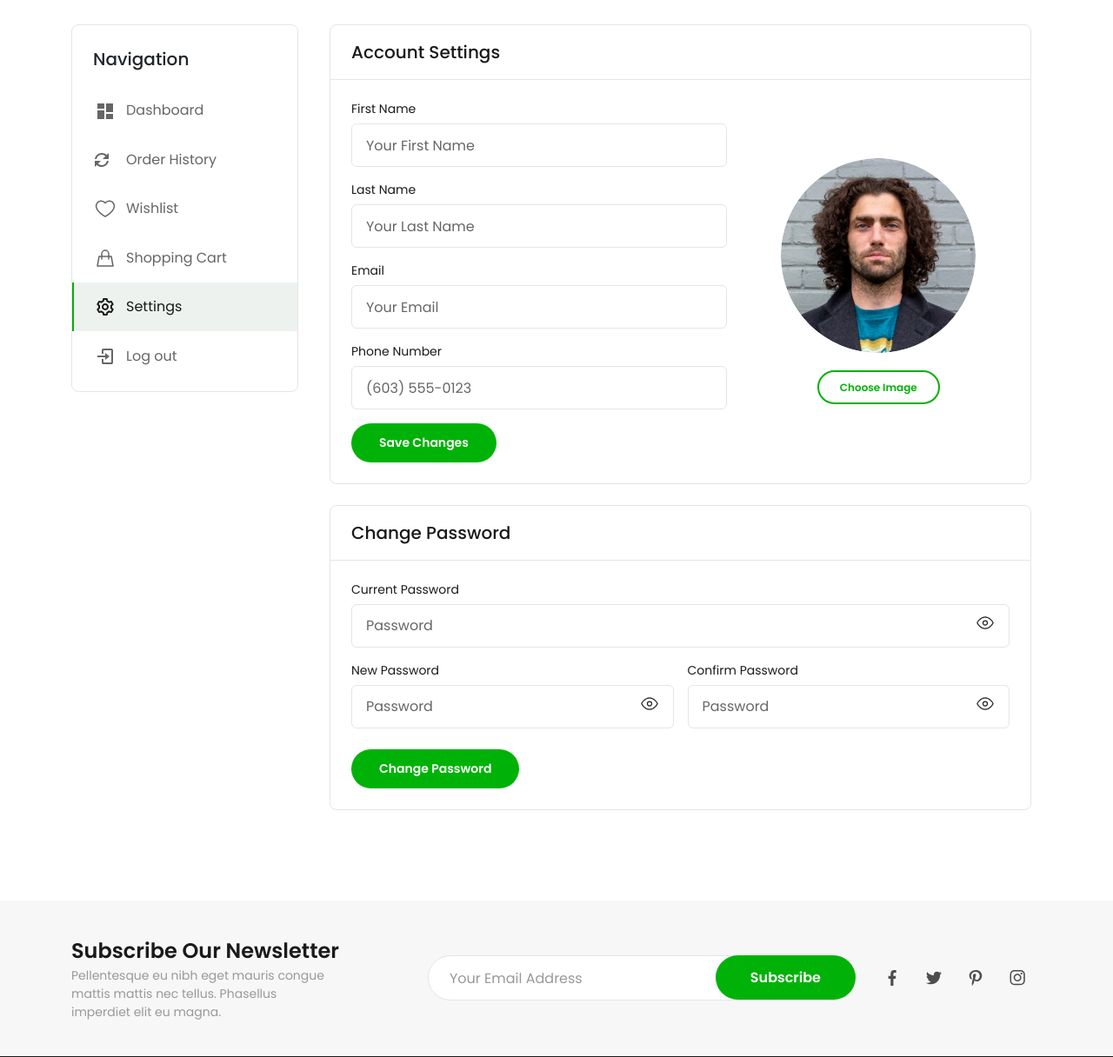
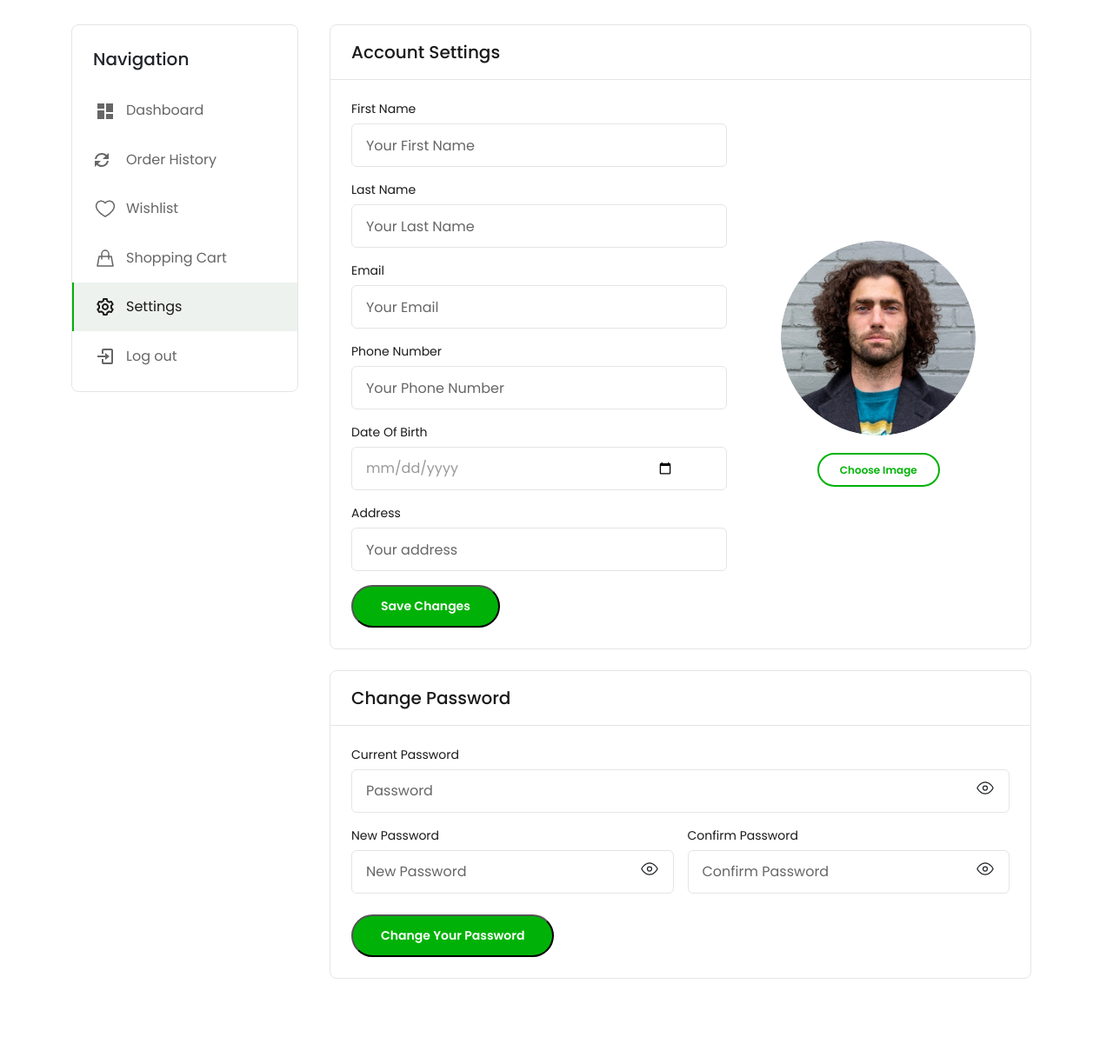
Before and after one commit to trungviet17/ClickFlix, a Django app: template myclickflix/templates/account/edit.html in a window 1280 px wide. Shown: the part 385-1601 px from the top of the page at 87% size. Run offline with Django 4.2, Linux system fonts and the light colour scheme; the template is opened without the code that fills it: values that come from a table or form of the project are taken from there, others are empty; some libraries are stand-ins or nearby versions; some web fonts are replaced.

Commit message:
update changepassword

```diff
--- a/myclickflix/account/form.py
+++ b/myclickflix/account/form.py
@@ -1,6 +1,7 @@
 from django import forms
 from django.contrib.auth.models import User
 from .models import Profile
+from django.contrib.auth.forms import PasswordChangeForm
 
 
 class UserRegistrationForm(forms.ModelForm):
@@ -49,4 +50,4 @@
 class ProfileForm(forms.ModelForm):
     class Meta:
         model = Profile
-        fields = ["date_of_birth", "user", "phone", "address"]
+        fields = ["date_of_birth", "phone", "address"]
--- a/myclickflix/templates/components/account_settings.html
+++ b/myclickflix/templates/components/account_settings.html
@@ -197,16 +197,24 @@
                           </div>
                           <div class="contact-form-input">
                             <label for="number1">Phone Number</label>
-                            <input
-                              type="number"
-                              id="number1"
-                              placeholder="(603) 555-0123"
-                            />
+                            <input type="text" placeholder="Your Phone Number" id ="{{profile_form.phone.id_for_label}}" name="{{ profile_form.phone.name}}" value="{{ profile_form.phone.value|default_if_none:'' }}"/>
                           </div>
+
+
+                          <div class="contact-form-input">
+                            <label for="bod">Date of Birth</label>
+                            <input type="date" placeholder="Your birthday" id="{{ profile_form.date_of_birth.id_for_label}}" name="{{ profile_form.date_of_birth.name}}" value="{{ profile_form.date_of_birth.value|default_if_none:'' }}"/>
+                          </div>
+
+                          <div class="contact-form-input">
+                            <label for="address">Address</label>
+                            <input type="text" placeholder="Your address" id="{{ profile_form.address.id_for_label}}" name="{{ profile_form.address.name }}" value="{{ profile_form.address.value|default_if_none:'' }}"/>
+                          </div>
+
+
                           <div class="contact-form-btn">
-                            <button class="button button--md" type="submit">
-                              Save Changes
-                            </button>
+                            <input class="button button--md" type="submit" value="Save Changes">
+
                           </div>
                         </div>
                       </form>
@@ -243,12 +251,13 @@
                 <h5 class="font-body--xxl-500">Change Password</h5>
               </div>
               <div class="dashboard__content-card-body">
-                <form action="#">
+                <form method="post">
+                  {% csrf_token %}
                   <div class="contact-form__content">
                     <div class="contact-form-input">
                       <label for="cpassword">Current Password </label>
                       <!-- TODO: Add password input -->
-                      <input type="password" placeholder="Password" id="{{ form.password.id_for_label }}" name="{{ form.password.name }}" value="{{ form.password.value|default_if_none:'' }}" />
+                      <input type="password" placeholder="Password" id="{{ edit_password_form.old_password.id_for_label }}" name="{{ edit_password_form.old_password.name }}" value="" />
                       <span
                         class="icon"
                         onclick="showPassword('cpassword',this)"
@@ -278,7 +287,7 @@
                         <label for="npassword">new Password </label>
 
                         <!-- TODO: Add password input -->
-                        <input type="password" placeholder="Password" id="{{ form.password.id_for_label }}" name="{{ form.password.name }}" value="{{ form.password.value|default_if_none:'' }}" />
+                        <input type="password" placeholder="New Password" id="{{ edit_password_form.new_password1.id_for_label }}" name="{{ edit_password_form.new_password1.name }}" value="" />
                         <span
                           class="icon"
                           onclick="showPassword('npassword',this)"
@@ -306,7 +315,7 @@
                       <div class="contact-form-input">
                         <label for="confirmPassword">confirm Password</label>
                         <!-- TODO: Add password input -->
-                        <input type="password" placeholder="Password" id="{{ form.password.id_for_label }}" name="{{ form.password.name }}" value="{{ form.password.value|default_if_none:'' }}" />
+                        <input type="password" placeholder="Confirm Password" id="{{ edit_password_form.new_password2.id_for_label }}" name="{{ edit_password_form.new_password2.name }}" value="" />
                         <span
                           class="icon"
                           onclick="showPassword('confirmPassword',this)"
@@ -333,10 +342,10 @@
                     </div>
                     <div class="contact-form-btn">
                       <!-- TODO: add link -->
-                      <button class="button button--md" type="submit">
-                        Change Password
-                      </button>
-                      <input type="hidden" name="next" value="{% url 'password_change_done' %}"/>
+                      <input class="button button--md" type="submit" value="Change your password">
+
+
+
                     </div>
                   </div>
                 </form>
```
Also changed, not shown: myclickflix/account/views.py (+21 -8 lines).
